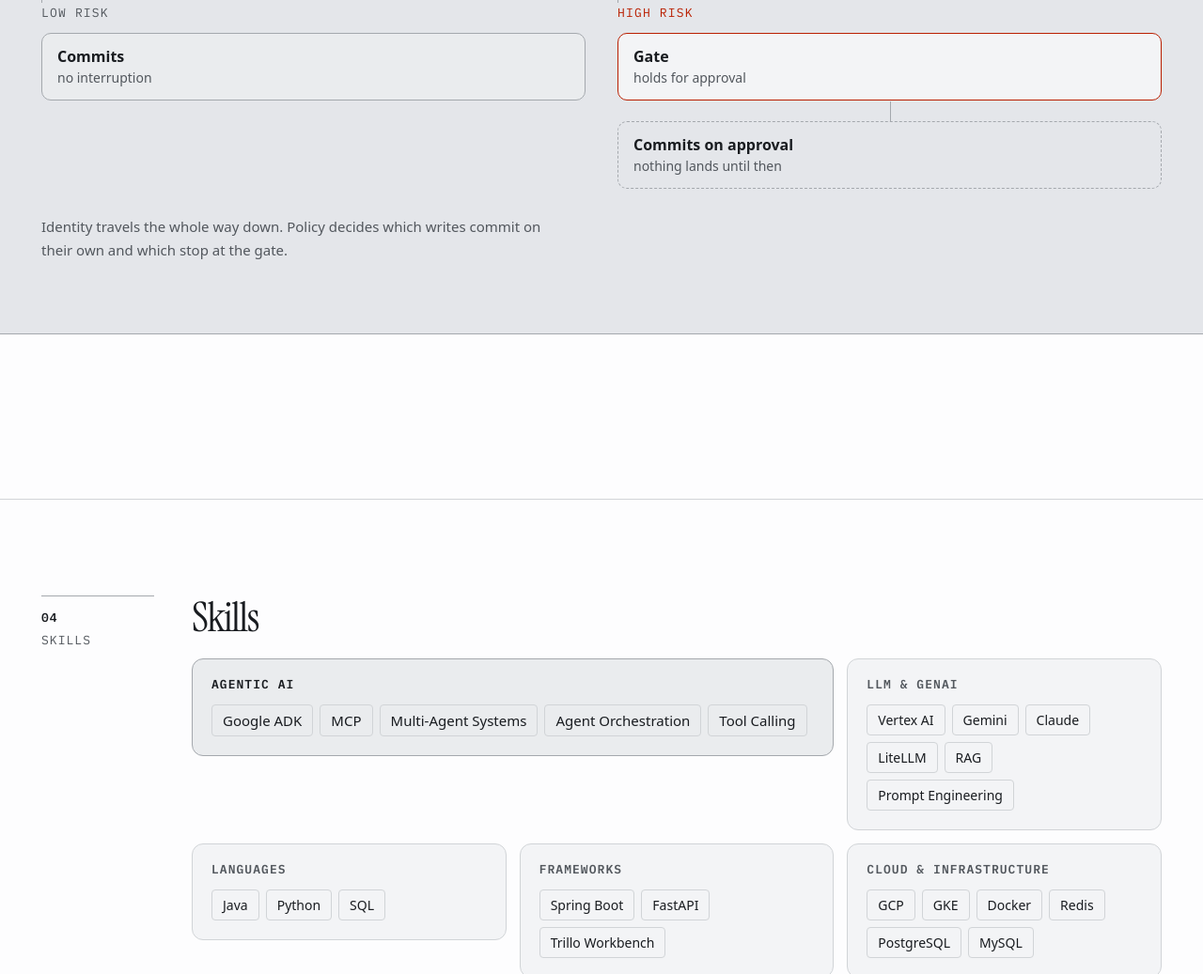
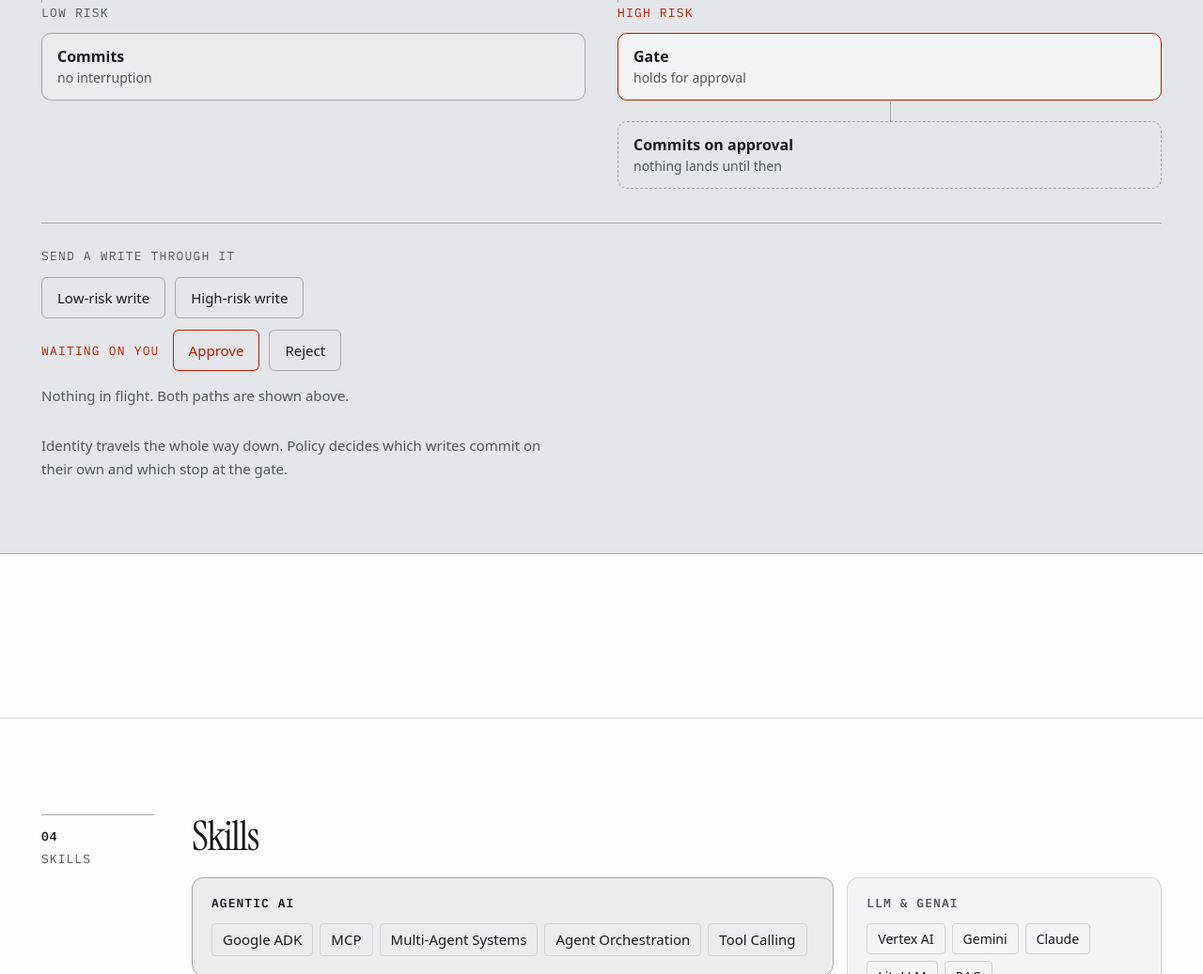
Before and after one commit to DanialAslam04/DanialAslam04.github.io, a plain HTML site: page index.html in a window 1280 px wide. Shown: the part 3566-4603 px from the top of the page at 94% size. Drawn offline with Linux system fonts and the light colour scheme.

Commit message:
Stage B: the gate actually holds
Two controls send a write down the pipeline. The low-risk one commits with
no approval asked for. The high-risk one stops at the gate and waits, and
the state-change node stays dashed and empty until someone decides.
Approve commits it; Reject returns it to proposed and nothing lands.

A state machine over a data attribute, not an animation. Every state is
reachable with transitions suppressed, so the gate stays fully operable
under prefers-reduced-motion — that is the page for anyone who asked for
less motion, not a degraded one. Verified in all three engines under both
motion settings.

The controls are injected visible by script.js, so with JavaScript off the
static poster stands alone and there are no dead buttons.

Accent appears on commit and on Approve only. Approve is the one control
that authorises anything, which is the whole reason the accent exists.

Focus is deliberately never moved when the decision controls appear — the
live region announces it instead. Taking focus would move it out from
under whoever just pressed the button.

Verified over HTTP rather than file://, which matters: the file:// run
showed four console errors that were same-origin fonts failing CORS — an
impossible result on a real server, and a protocol artifact. Over HTTP all
three engines report zero console errors, zero failed requests, all three
font faces loaded, and the gate driving correctly by mouse and keyboard.

82 KB of 120.

```diff
--- a/index.html
+++ b/index.html
@@ -210,6 +210,23 @@
             </div>
           </div>
 
+          <!-- Stage B. Injected controls stay hidden until script.js removes the
+               attribute, so with JavaScript off there are no dead buttons and
+               the static poster above is the whole explanation. -->
+          <div class="gate-demo" hidden>
+            <p class="gate-demo-k">Send a write through it</p>
+            <div class="gate-controls">
+              <button type="button" class="gbtn" data-send="low">Low-risk write</button>
+              <button type="button" class="gbtn" data-send="high">High-risk write</button>
+            </div>
+            <div class="gate-decision" hidden>
+              <span class="gate-decision-k">Waiting on you</span>
+              <button type="button" class="gbtn gbtn-go" data-decide="approve">Approve</button>
+              <button type="button" class="gbtn" data-decide="reject">Reject</button>
+            </div>
+            <p class="gate-status" role="status" aria-live="polite">Nothing in flight. Both paths are shown above.</p>
+          </div>
+
           <p class="flow-cap" id="flow-cap">Identity travels the whole way down. Policy decides which writes commit on their own and which stop at the gate.</p>
         </div>
       </div>
--- a/script.js
+++ b/script.js
@@ -61,3 +61,51 @@
     else if (q.addListener) q.addListener(onChange);
   }
 })();
+
+/* ─────────────── Stage B: the preview-then-confirm gate ───────────────
+   A state machine over a data attribute, not an animation. Every state is
+   reachable with transitions suppressed, so the gate stays fully operable
+   under prefers-reduced-motion — that is not a degraded page, it is the page
+   for anyone who asked for less motion.
+
+   The controls are injected visible only here, so with JavaScript off the
+   poster above stands alone and there are no dead buttons. */
+
+(function () {
+  'use strict';
+
+  var flow = document.querySelector('.flow');
+  var demo = flow && flow.querySelector('.gate-demo');
+  if (!demo) return;
+
+  var decision = demo.querySelector('.gate-decision');
+  var status = demo.querySelector('.gate-status');
+
+  var MESSAGES = {
+    low: 'Low-risk write committed. Policy let it through \u2014 no approval asked for, nothing waiting.',
+    held: 'High-risk write held at the gate. Nothing has landed yet; it is waiting on a decision.',
+    approved: 'Approved. The write committed \u2014 and only now.',
+    rejected: 'Rejected. Nothing landed. The request goes back to proposed, and the system is unchanged.'
+  };
+
+  function set(state) {
+    flow.setAttribute('data-state', state);
+    decision.hidden = (state !== 'held');
+    status.textContent = MESSAGES[state];
+    /* Focus is deliberately not moved. The live region announces the change;
+       taking focus would move it out from under whoever pressed the button. */
+  }
+
+  demo.addEventListener('click', function (e) {
+    var el = e.target.closest ? e.target.closest('button') : null;
+    if (!el) return;
+    var send = el.getAttribute('data-send');
+    var decide = el.getAttribute('data-decide');
+    if (send === 'low') set('low');
+    else if (send === 'high') set('held');
+    else if (decide === 'approve') set('approved');
+    else if (decide === 'reject') set('rejected');
+  });
+
+  demo.hidden = false;
+})();
--- a/styles.css
+++ b/styles.css
@@ -631,3 +631,57 @@ a:hover { color: var(--accent); }        /* link affordance = AUTHORISED */
     transition-duration: .001ms !important;
   }
 }
+
+/* ───────────────── Stage B — the gate that holds ───────────────── */
+
+.gate-demo { margin-top: 36px; padding-top: 24px; border-top: 1px solid var(--rule); }
+.gate-demo-k {
+  font-family: var(--code); font-size: var(--mono);
+  letter-spacing: .09em; text-transform: uppercase;
+  color: var(--muted); margin: 0 0 12px;
+}
+.gate-controls, .gate-decision { display: flex; flex-wrap: wrap; align-items: center; gap: 10px; }
+.gate-decision { margin-top: 12px; }
+.gate-decision-k {
+  font-family: var(--code); font-size: var(--mono);
+  letter-spacing: .09em; text-transform: uppercase; color: var(--accent);
+  margin-right: 4px;
+}
+.gbtn {
+  display: inline-flex; align-items: center; min-height: 44px;
+  padding: 10px 16px; border: 1px solid var(--rule); border-radius: 6px;
+  background: transparent; color: var(--text);
+  font-family: var(--sans); font-size: .9375rem; cursor: pointer;
+}
+.gbtn:hover { border-color: var(--text); background: var(--surface); }
+/* Approve is the only button that authorises anything, so it is the only one
+   that may carry the accent. */
+.gbtn-go { border-color: var(--accent); color: var(--accent); }
+.gbtn-go:hover { background: var(--accent); color: var(--on-accent); border-color: var(--accent); }
+.gate-status {
+  margin: 14px 0 0; color: var(--muted); font-size: .9375rem; max-width: 56ch;
+}
+
+/* State. Driven by a data attribute, never by animation — the resting page is
+   the poster, and every state below is reachable with transitions suppressed. */
+.fnode, .branch-k, .gate-status { transition: color .18s ease, border-color .18s ease, background-color .18s ease, opacity .18s ease; }
+
+.flow[data-state] .branch { opacity: .45; }
+.flow[data-state="low"] .branch-low,
+.flow[data-state="held"] .branch-high,
+.flow[data-state="approved"] .branch-high,
+.flow[data-state="rejected"] .branch-high { opacity: 1; }
+
+/* Committed = authorised. This is the accent's reason to exist. */
+.flow[data-state="low"] .branch-low .fnode-out,
+.flow[data-state="approved"] .fnode-pending {
+  border-color: var(--accent); border-style: solid;
+  background: var(--surface); color: var(--text);
+}
+.flow[data-state="low"] .branch-low .branch-k,
+.flow[data-state="approved"] .branch-high .branch-k { color: var(--accent); }
+
+/* Held = proposed, not committed. Nothing has landed. */
+.flow[data-state="held"] .fnode-gate { background: var(--surface-2); }
+.flow[data-state="held"] .fnode-pending { border-color: var(--proposed); color: var(--muted); }
+.flow[data-state="rejected"] .fnode-pending { border-color: var(--rule); opacity: .6; }
```
